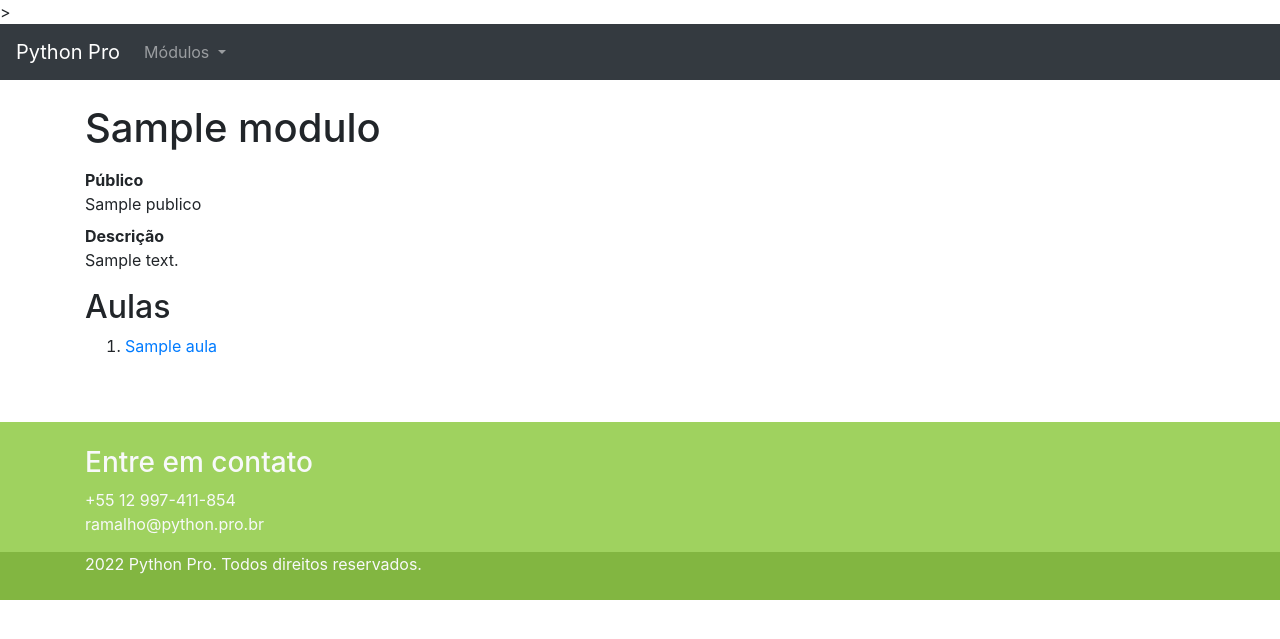
After one commit to Phernando82/curso-django, a Django app: template pypro/modulos/templates/modulos/indice.html in a window 1280 px wide. The commit adds this page. Shown: the top 639 px of the page. Run offline with Django 4.2, Linux system fonts and the light colour scheme; the template is opened without the code that fills it: most values are stand-ins (such as "Sample title", 1, 10 or a date in 2020); some libraries are stand-ins or nearby versions.

```diff
--- a/pypro/modulos/facade.py
+++ b/pypro/modulos/facade.py
@@ -21,3 +21,7 @@ def listar_aulas_de_modulo_ordenadas(modulo: Modulo):
 
 def encontrar_aula(slug):
     return Aula.objects.select_related('modulo').get(slug=slug)
+
+
+def listar_modulos_com_aulas():
+    return Modulo.objects.order_by('order').all()
--- a/pypro/modulos/templates/modulos/aula_detalhe.html
+++ b/pypro/modulos/templates/modulos/aula_detalhe.html
@@ -16,7 +16,7 @@
         <div class="row">
             <div class="col-md-12">
                 <h1 class="mt-4 mb-3">{{ aula.titulo | default:"Faltando Título" }}</h1>
-                <iframe src="https://player.vimeo.com/video/{{ aula.vimeo_id }}" width="640" height="360"
+                <iframe src="https://player.vimeo.com/video/{{ aula.vimeo_id }}"
                         width="640" height="360" frameborder="0" allow="autoplay; fullscreen;
 picture-in-picture" allowfullscreen></iframe>
             </div>
--- /dev/null
+++ b/pypro/modulos/templates/modulos/indice.html
@@ -0,0 +1,27 @@
+{% extends 'base/base.html' %}
+{% load static %}
+{% block title %}{{ modulo.titulo }}{% endblock title %}
+{% block description %}Página com detalhes do módulo {{ modulo.titulo }}{% endblock description %}
+{% block body %}
+    <div class="container">
+    {% for modulo in modulos %}
+        <div class="row">
+            <div class="col-md-12">
+                <h1 class="mt-4 mb-3">{{ modulo.titulo }}</h1>
+                <dl>
+                    <dt>Público</dt>
+                    <dd>{{ modulo.publico }}</dd>
+                    <dt>Descrição</dt>
+                    <dd>{{ modulo.descricao }}</dd>
+                </dl>
+                <h2>Aulas</h2>
+                <ol>
+                    {% for aula in modulo.aula_set.all %}
+                        <li><a href="{{ aula.get_absolute_url }}">{{ aula.titulo }}</a></li>
+                    {% endfor %}
+                </ol>
+            </div>
+        </div>
+    {% endfor %}
+    </div>
+{% endblock body %}
--- a/pypro/modulos/urls.py
+++ b/pypro/modulos/urls.py
@@ -6,4 +6,5 @@ app_name='modulos'
 urlpatterns = [
     path('<slug:slug>', views.detalhe, name='detalhe'),
     path('aulas/<slug:slug>', views.aula, name='aula'),
+    path('', views.indice, name='indice'),
 ]
```
Also changed, not shown: pypro/modulos/tests/test_modulos_indice.py (added, +57 -0 lines), pypro/modulos/views.py (+6 -1 lines), pypro/modulos/migrations/0007_auto_vimeo_obrigatorio.py (added).
